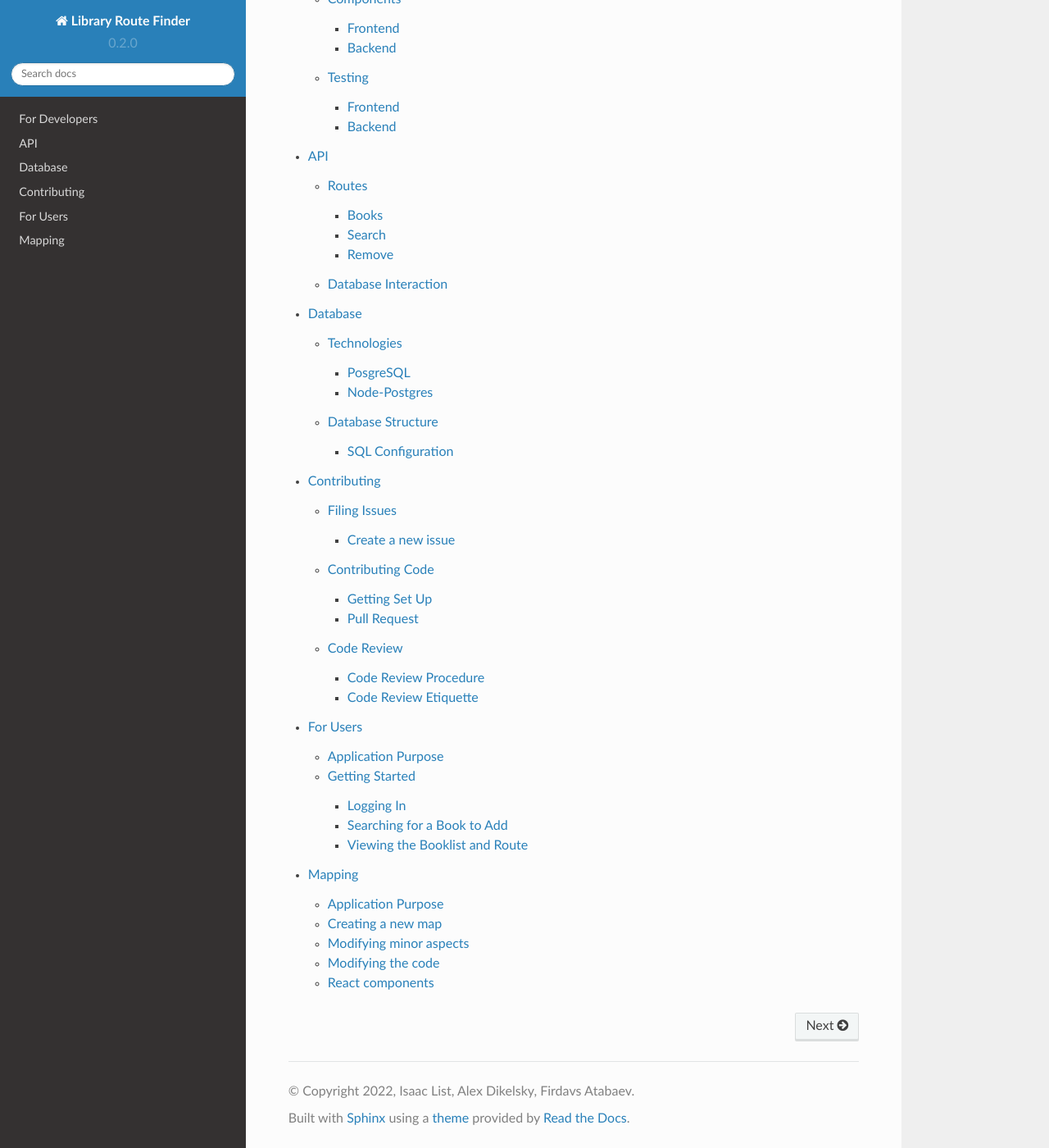
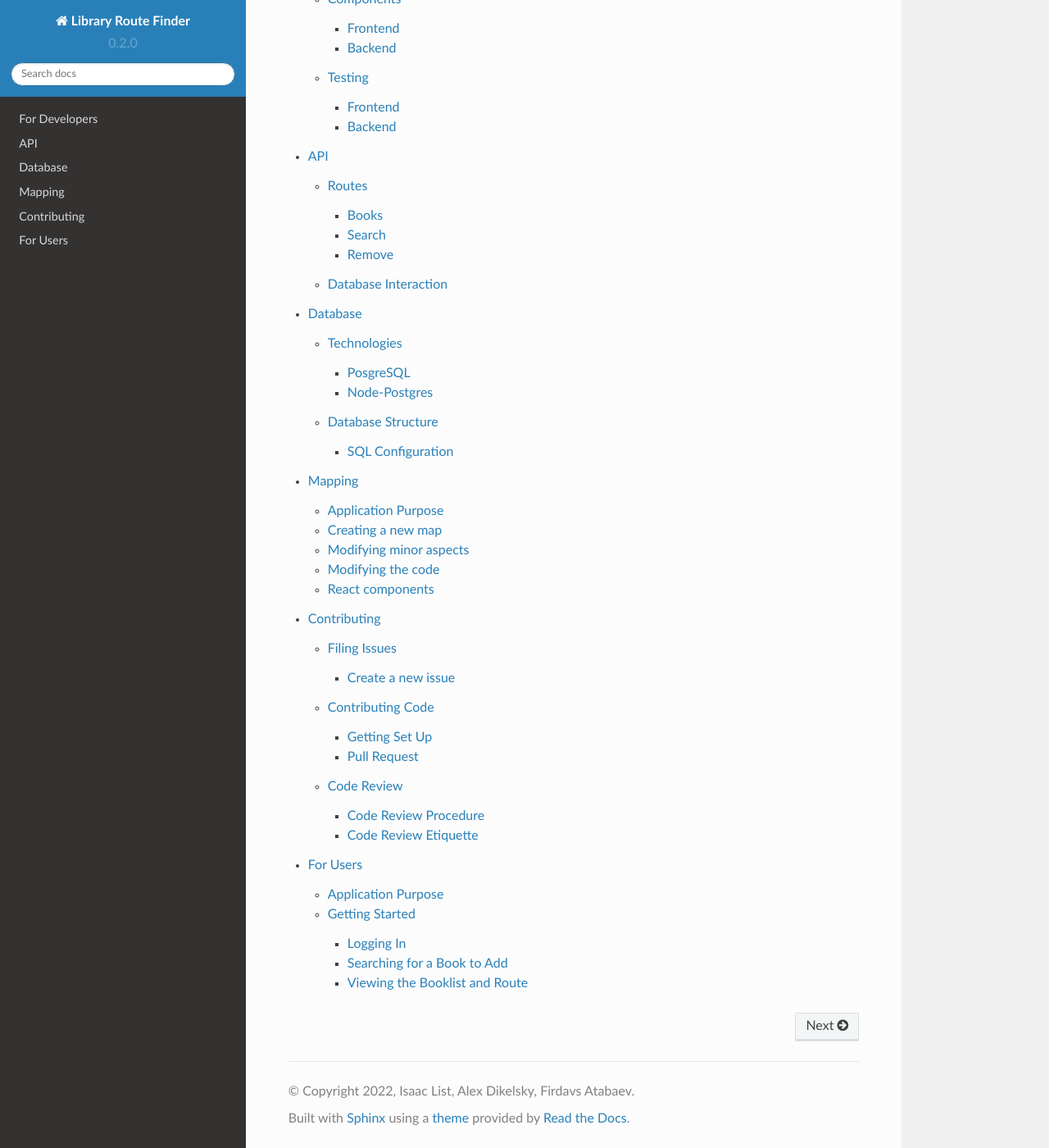
Before and after one commit to Route-finder/documentation, a Sphinx documentation site: the page built from docs/source/index.rst, in a window 1280 px wide and 1400 px high, scrolled down 846 px. Shown: the whole window at 82% size. Built offline with Sphinx 7.4.7 and the Read the Docs theme 2.0.0, drawn with Linux system fonts in a browser that asks for light colours.

Commit message:
Put developer docs all together

```diff
--- a/docs/source/index.rst
+++ b/docs/source/index.rst
@@ -30,6 +30,6 @@ Contributors:
    usage
    api
    database
+   map
    contributing
    endusers
-   map
```
